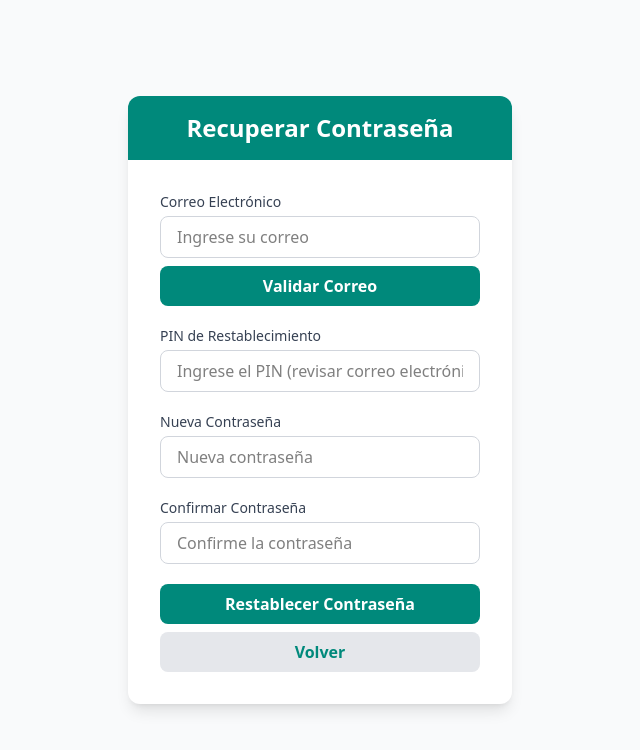
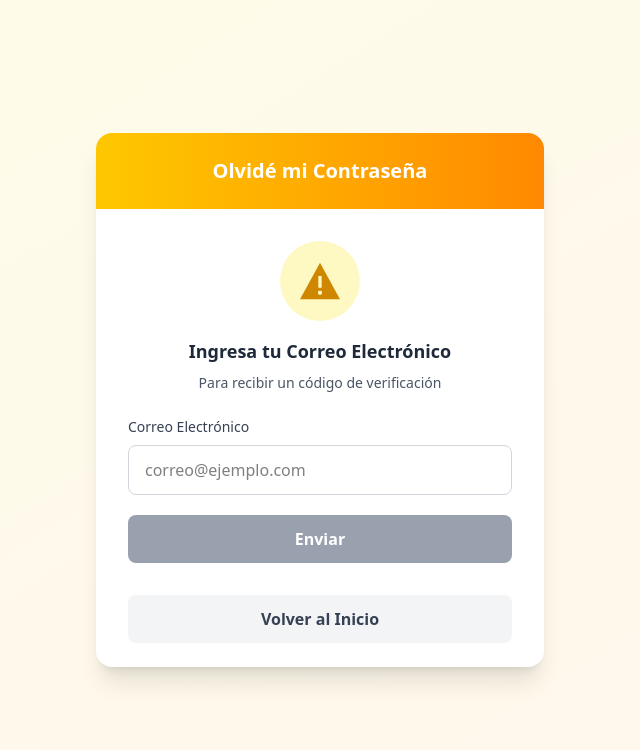
Before and after one commit to Derek-GB/IntegradorReact, a React (Vite) app: page /recuperarContrasena in a window 1280 px wide. Shown: the top 750 px of the page, without its empty margins (320-960 px from the left). Built offline with nearby package versions, Linux system fonts and the light colour scheme.

Commit message:
estandarizacion

```diff
--- a/src/hooks/Usuario/useRecuperarContrasena.js
+++ b/src/hooks/Usuario/useRecuperarContrasena.js
@@ -1,9 +1,9 @@
-
 import { useState, useEffect } from 'react';
 import { usuariosAPI } from '../../helpers/api';
 import axios from 'axios';
 
 const useRecuperarContrasena = () => {
+  const [currentStep, setCurrentStep] = useState(1);
   const [correo, setCorreo] = useState('');
   const [pin, setPin] = useState('');
   const [nuevaContrasena, setNuevaContrasena] = useState('');
@@ -13,6 +13,7 @@ const useRecuperarContrasena = () => {
   const [error, setError] = useState('');
   const [mostrarAlertaMensaje, setMostrarAlertaMensaje] = useState(false);
   const [mostrarAlertaError, setMostrarAlertaError] = useState(false);
+  const [isLoading, setIsLoading] = useState(false);
 
   useEffect(() => {
     if (mensaje) setMostrarAlertaMensaje(true);
@@ -48,9 +49,10 @@ const useRecuperarContrasena = () => {
   const validarCorreo = async () => {
     if (!correo) {
       setError("Por favor ingrese su correo.");
-      setMostrarAlertaError(true);
       return;
     }
+
+    setIsLoading(true);
     try {
       const { existe } = await usuariosAPI.validarCorreo(correo);
       if (existe) {
@@ -58,77 +60,93 @@ const useRecuperarContrasena = () => {
         const ahora = Date.now();
         if (pinInfo.correo === correo && pinInfo.expira > ahora) {
           setMensaje("PIN ya enviado recientemente. Revisa tu correo.");
-          setMostrarAlertaMensaje(true);
         } else {
           const nuevoPin = Math.floor(1000 + Math.random() * 9000).toString();
           const expira = ahora + 10 * 60 * 1000;
           localStorage.setItem('pinInfo', JSON.stringify({ pin: nuevoPin, expira, correo }));
           await enviarPinConBrevo(correo, nuevoPin);
-          setMensaje("Correo verificado y PIN enviado.");
-          setMostrarAlertaMensaje(true);
+          setMensaje("Código de verificación enviado a tu correo.");
         }
         setCorreoValido(true);
+        setCurrentStep(2);
         setError('');
-        setMostrarAlertaError(false);
       } else {
-        setCorreoValido(false);
         setError("El correo no está registrado.");
-        setMostrarAlertaError(true);
-        setMensaje('');
-        setMostrarAlertaMensaje(false);
       }
     } catch (err) {
-      setCorreoValido(false);
       setError(err.message || "Error al validar el correo.");
-      setMostrarAlertaError(true);
-      setMensaje('');
-      setMostrarAlertaMensaje(false);
+    } finally {
+      setIsLoading(false);
     }
   };
 
-  const handleSubmit = async (e) => {
-    e.preventDefault();
-    if (!correoValido) {
-      setError("Debe validar el correo primero.");
-      setMostrarAlertaError(true);
+  const verificarPin = () => {
+    const pinInfo = JSON.parse(localStorage.getItem('pinInfo') || '{}');
+    const ahora = Date.now();
+
+    if (pinInfo.correo !== correo || pinInfo.pin !== pin || ahora > pinInfo.expira) {
+      setError("El código es incorrecto o ha expirado.");
       return;
     }
-    const pinInfo = JSON.parse(localStorage.getItem('pinInfo') || '{}');
-    const ahora = Date.now();
-    if (pinInfo.correo !== correo || pinInfo.pin !== pin || ahora > pinInfo.expira) {
-      setError("El PIN es incorrecto o ha expirado. Por favor vuelva a validar su correo.");
-      setMostrarAlertaError(true);
+
+    setMensaje("Código verificado correctamente.");
+    setCurrentStep(3);
+    setError('');
+  };
+
+  const cambiarContrasena = async () => {
+    if (!nuevaContrasena || !confirmarContrasena) {
+      setError("Debe completar ambos campos de contraseña.");
       return;
     }
-    if (!nuevaContrasena || !confirmarContrasena) {
-      setError("Debe completar ambos campos de contraseña.");
-      setMostrarAlertaError(true);
+
+    if (nuevaContrasena !== confirmarContrasena) {
+      setError("Las contraseñas no coinciden.");
       return;
     }
-    if (nuevaContrasena !== confirmarContrasena) {
-      setError("Las contraseñas no coinciden.");
-      setMostrarAlertaError(true);
+
+    if (nuevaContrasena.length < 6) {
+      setError("La contraseña debe tener al menos 6 caracteres.");
       return;
     }
+
+    setIsLoading(true);
     try {
       await usuariosAPI.updateContrasena(correo, nuevaContrasena);
       setMensaje("Contraseña actualizada exitosamente.");
-      setMostrarAlertaMensaje(true);
-      setError('');
-      setMostrarAlertaError(false);
-      setCorreo('');
-      setPin('');
-      setNuevaContrasena('');
-      setConfirmarContrasena('');
-      setCorreoValido(false);
       localStorage.removeItem('pinInfo');
+      // Resetear formulario después de un tiempo
+      setTimeout(() => {
+        resetForm();
+      }, 2000);
     } catch {
       setError("No se pudo actualizar la contraseña. Intenta más tarde.");
-      setMostrarAlertaError(true);
+    } finally {
+      setIsLoading(false);
+    }
+  };
+
+  const resetForm = () => {
+    setCurrentStep(1);
+    setCorreo('');
+    setPin('');
+    setNuevaContrasena('');
+    setConfirmarContrasena('');
+    setCorreoValido(false);
+    setMensaje('');
+    setError('');
+  };
+
+  const goBackStep = () => {
+    if (currentStep > 1) {
+      setCurrentStep(currentStep - 1);
+      setError('');
+      setMensaje('');
     }
   };
 
   return {
+    currentStep,
     correo,
     setCorreo,
     pin,
@@ -142,8 +160,12 @@ const useRecuperarContrasena = () => {
     error,
     mostrarAlertaMensaje,
     mostrarAlertaError,
+    isLoading,
     validarCorreo,
-    handleSubmit,
+    verificarPin,
+    cambiarContrasena,
+    goBackStep,
+    resetForm,
     setMostrarAlertaMensaje,
     setMostrarAlertaError
   };
--- a/src/views/usuario/recuperarContrasena.jsx
+++ b/src/views/usuario/recuperarContrasena.jsx
@@ -7,6 +7,7 @@ import { toast } from 'react-hot-toast';
 const RecuperarContrasena = () => {
   const navigate = useNavigate();
   const {
+    currentStep,
     correo,
     setCorreo,
     pin,
@@ -15,16 +16,18 @@ const RecuperarContrasena = () => {
     setNuevaContrasena,
     confirmarContrasena,
     setConfirmarContrasena,
-    correoValido,
     mensaje,
     error,
     mostrarAlertaMensaje,
     mostrarAlertaError,
-    handleSubmit,
+    isLoading,
     validarCorreo,
+    verificarPin,
+    cambiarContrasena,
+    goBackStep,
+    resetForm,
     setMostrarAlertaMensaje,
     setMostrarAlertaError,
-    isLoading,
   } = useRecuperarContrasena();
 
   // Mostrar mensajes con toast
@@ -39,112 +42,221 @@ const RecuperarContrasena = () => {
     }
   }, [mostrarAlertaMensaje, mensaje, mostrarAlertaError, error]);
 
-  return (
-    <div className="min-h-screen flex items-center justify-center bg-gray-50">
-      <CustomToaster />
-      <div className="w-full max-w-sm bg-white rounded-xl shadow-lg overflow-hidden">
-        <div className="bg-[#00897B] py-4 px-6">
-          <h2 className="text-2xl font-bold text-center text-white">Recuperar Contraseña</h2>
+  const renderStep1 = () => (
+    <div className="p-8">
+      <div className="text-center mb-6">
+        <div className="bg-yellow-100 p-4 rounded-full w-20 h-20 mx-auto mb-4 flex items-center justify-center">
+          <svg className="w-10 h-10 text-yellow-600" fill="currentColor" viewBox="0 0 24 24">
+            <path d="M12 1l-12 22h24l-12-22zm-1 8h2v7h-2v-7zm1 11.25c-.69 0-1.25-.56-1.25-1.25s.56-1.25 1.25-1.25 1.25.56 1.25 1.25-.56 1.25-1.25 1.25z"/>
+          </svg>
+        </div>
+        <h3 className="text-lg font-semibold text-gray-800 mb-2">Ingresa tu Correo Electrónico</h3>
+        <p className="text-sm text-gray-600">Para recibir un código de verificación</p>
       </div>
 
-        <div className="p-8">
-          <form onSubmit={handleSubmit} className="space-y-5">
+      <form onSubmit={(e) => { e.preventDefault(); validarCorreo(); }} className="space-y-5">
         <div>
-              <label htmlFor="correo" className="block text-sm font-medium text-gray-700 mb-1">
-                Correo Electrónico
-              </label>
+          <label className="block text-sm font-medium text-gray-700 mb-2">Correo Electrónico</label>
           <input
             type="email"
-                id="correo"
-                name="correo"
-                placeholder="Ingrese su correo"
+            placeholder="correo@ejemplo.com"
             value={correo}
             onChange={(e) => setCorreo(e.target.value)}
+            disabled={isLoading}
+            className="w-full px-4 py-3 border border-gray-300 rounded-lg focus:outline-none focus:ring-2 focus:ring-yellow-500 transition"
             required
-                disabled={isLoading} // Opcional, evitar cambios mientras carga
-                className="w-full px-4 py-2 border border-gray-300 rounded-lg focus:outline-none focus:ring-2 focus:ring-[#00897B] transition"
           />
+        </div>
+
+        <button
+          type="submit"
+          disabled={isLoading || !correo}
+          className={`w-full py-3 rounded-lg text-white font-semibold transition ${
+            isLoading || !correo
+              ? 'bg-gray-400 cursor-not-allowed'
+              : 'bg-yellow-500 hover:bg-yellow-600'
+          }`}
+        >
+          {isLoading ? 'Enviando...' : 'Enviar'}
+        </button>
+      </form>
+    </div>
+  );
+
+  const renderStep2 = () => (
+    <div className="p-8">
+      <div className="text-center mb-6">
+        <div className="bg-yellow-100 p-4 rounded-full w-20 h-20 mx-auto mb-4 flex items-center justify-center">
+          <svg className="w-10 h-10 text-yellow-600" fill="currentColor" viewBox="0 0 24 24">
+            <path d="M12 2C6.48 2 2 6.48 2 12s4.48 10 10 10 10-4.48 10-10S17.52 2 12 2zM4 12c0-4.41 3.59-8 8-8 1.85 0 3.55.63 4.9 1.69L5.69 16.9C4.63 15.55 4 13.85 4 12zm8 8c-1.85 0-3.55-.63-4.9-1.69L18.31 7.1C19.37 8.45 20 10.15 20 12c0 4.41-3.59 8-8 8z"/>
+          </svg>
+        </div>
+        <h3 className="text-lg font-semibold text-gray-800 mb-2">Verifica tu Correo</h3>
+        <p className="text-sm text-gray-600">Ingresa el código de 4 dígitos enviado a</p>
+        <p className="text-sm font-medium text-gray-800">{correo}</p>
+      </div>
+
+      <form onSubmit={(e) => { e.preventDefault(); verificarPin(); }} className="space-y-5">
+        <div>
+          <div className="flex justify-center space-x-2 mb-4">
+            {[0, 1, 2, 3].map((index) => (
+              <input
+                key={index}
+                type="text"
+                maxLength="1"
+                value={pin[index] || ''}
+                onChange={(e) => {
+                  const newPin = pin.split('');
+                  newPin[index] = e.target.value;
+                  setPin(newPin.join(''));
+
+                  // Auto-focus next input
+                  if (e.target.value && index < 3) {
+                    const nextInput = e.target.parentNode.children[index + 1];
+                    if (nextInput) nextInput.focus();
+                  }
+                }}
+                className="w-12 h-12 text-center text-xl font-bold border-2 border-gray-300 rounded-lg focus:outline-none focus:ring-2 focus:ring-yellow-500"
+              />
+            ))}
+          </div>
+        </div>
+
+        <div className="text-center">
           <button
             type="button"
+            className="text-yellow-600 text-sm hover:underline"
             onClick={validarCorreo}
             disabled={isLoading}
-                className={`w-full mt-2 py-2 rounded-lg text-white font-semibold transition
-                  ${isLoading ? 'bg-[#00796B] opacity-70 cursor-not-allowed' : 'bg-[#00897B] hover:bg-[#00796B]'}`}
           >
-                {isLoading ? 'Validando...' : 'Validar Correo'}
+            Reenviar Código
           </button>
         </div>
 
+        <button
+          type="submit"
+          disabled={pin.length !== 4}
+          className={`w-full py-3 rounded-lg text-white font-semibold transition ${
+            pin.length !== 4
+              ? 'bg-gray-400 cursor-not-allowed'
+              : 'bg-yellow-500 hover:bg-yellow-600'
+          }`}
+        >
+          Verificar
+        </button>
+      </form>
+    </div>
+  );
+
+  const renderStep3 = () => (
+    <div className="p-8">
+      <div className="text-center mb-6">
+        <div className="bg-yellow-100 p-4 rounded-full w-20 h-20 mx-auto mb-4 flex items-center justify-center">
+          <svg className="w-10 h-10 text-yellow-600" fill="currentColor" viewBox="0 0 24 24">
+            <path d="M9 12l2 2 4-4m6 2a9 9 0 11-18 0 9 9 0 0118 0z"/>
+          </svg>
+        </div>
+        <h3 className="text-lg font-semibold text-gray-800 mb-2">Crear Nueva Contraseña</h3>
+        <p className="text-sm text-gray-600">Tu nueva contraseña debe ser diferente de la anterior</p>
+      </div>
+
+      <form onSubmit={(e) => { e.preventDefault(); cambiarContrasena(); }} className="space-y-5">
         <div>
-              <label htmlFor="pin" className="block text-sm font-medium text-gray-700 mb-1">
-                PIN de Restablecimiento
-              </label>
+          <label className="block text-sm font-medium text-gray-700 mb-2">Nueva Contraseña</label>
           <input
-                type="text"
-                id="pin"
-                name="pin"
-                placeholder="Ingrese el PIN (revisar correo electrónico)"
-                value={pin}
-                onChange={(e) => setPin(e.target.value)}
-                disabled={!correoValido || isLoading}
+            type="password"
+            placeholder="••••••••••••"
+            value={nuevaContrasena}
+            onChange={(e) => setNuevaContrasena(e.target.value)}
+            disabled={isLoading}
+            className="w-full px-4 py-3 border border-gray-300 rounded-lg focus:outline-none focus:ring-2 focus:ring-yellow-500 transition"
             required
-                className="w-full px-4 py-2 border border-gray-300 rounded-lg focus:outline-none focus:ring-2 focus:ring-[#00897B] transition"
           />
         </div>
 
         <div>
-              <label htmlFor="nuevaContrasena" className="block text-sm font-medium text-gray-700 mb-1">
-                Nueva Contraseña
-              </label>
+          <label className="block text-sm font-medium text-gray-700 mb-2">Confirmar Contraseña</label>
           <input
             type="password"
-                id="nuevaContrasena"
-                name="nuevaContrasena"
-                placeholder="Nueva contraseña"
-                value={nuevaContrasena}
-                onChange={(e) => setNuevaContrasena(e.target.value)}
-                disabled={!correoValido || isLoading}
+            placeholder="••••••••••••"
+            value={confirmarContrasena}
+            onChange={(e) => setConfirmarContrasena(e.target.value)}
+            disabled={isLoading}
+            className="w-full px-4 py-3 border border-gray-300 rounded-lg focus:outline-none focus:ring-2 focus:ring-yellow-500 transition"
             required
-                className="w-full px-4 py-2 border border-gray-300 rounded-lg focus:outline-none focus:ring-2 focus:ring-[#00897B] transition"
           />
         </div>
 
-            <div>
-              <label htmlFor="confirmarContrasena" className="block text-sm font-medium text-gray-700 mb-1">
-                Confirmar Contraseña
-              </label>
-              <input
-                type="password"
-                id="confirmarContrasena"
-                name="confirmarContrasena"
-                placeholder="Confirme la contraseña"
-                value={confirmarContrasena}
-                onChange={(e) => setConfirmarContrasena(e.target.value)}
-                disabled={!correoValido || isLoading}
-                required
-                className="w-full px-4 py-2 border border-gray-300 rounded-lg focus:outline-none focus:ring-2 focus:ring-[#00897B] transition"
-              />
+        <div className="text-center">
+          <button
+            type="button"
+            className="text-yellow-600 text-sm hover:underline"
+            onClick={resetForm}
+          >
+            Cambiar Contraseña
+          </button>
         </div>
 
-            <div className="flex flex-col gap-2 mt-4">
         <button
           type="submit"
-                disabled={!correoValido || isLoading}
-                className={`w-full py-2 rounded-lg text-white font-semibold transition
-                  ${isLoading ? 'bg-[#00796B] opacity-70 cursor-not-allowed' : 'bg-[#00897B] hover:bg-[#00796B]'}`}
+          disabled={isLoading || !nuevaContrasena || !confirmarContrasena}
+          className={`w-full py-3 rounded-lg text-white font-semibold transition ${
+            isLoading || !nuevaContrasena || !confirmarContrasena
+              ? 'bg-gray-400 cursor-not-allowed'
+              : 'bg-yellow-500 hover:bg-yellow-600'
+          }`}
         >
-                {isLoading ? 'Restableciendo...' : 'Restablecer Contraseña'}
+          {isLoading ? 'Guardando...' : 'Guardar'}
         </button>
+      </form>
+    </div>
+  );
+
+  const getStepTitle = () => {
+    switch (currentStep) {
+      case 1: return 'Olvidé mi Contraseña';
+      case 2: return 'Verificar tu Correo';
+      case 3: return 'Crear Nueva Contraseña';
+      default: return 'Recuperar Contraseña';
+    }
+  };
+
+  return (
+    <div className="min-h-screen flex items-center justify-center bg-gradient-to-br from-yellow-50 to-orange-50">
+      <CustomToaster />
+      <div className="w-full max-w-md bg-white rounded-2xl shadow-xl overflow-hidden">
+        <div className="bg-gradient-to-r from-yellow-400 to-orange-400 py-6 px-6">
+          <div className="flex items-center justify-between">
+            {currentStep > 1 && (
+              <button
+                onClick={goBackStep}
+                className="text-white hover:text-yellow-100 transition"
+              >
+                <svg className="w-6 h-6" fill="none" stroke="currentColor" viewBox="0 0 24 24">
+                  <path strokeLinecap="round" strokeLinejoin="round" strokeWidth={2} d="M15 19l-7-7 7-7" />
+                </svg>
+              </button>
+            )}
+            <h2 className="text-xl font-bold text-white text-center flex-1">
+              {getStepTitle()}
+            </h2>
+            {currentStep > 1 && <div className="w-6"></div>}
+          </div>
+        </div>
+
+        {currentStep === 1 && renderStep1()}
+        {currentStep === 2 && renderStep2()}
+        {currentStep === 3 && renderStep3()}
+
+        <div className="px-8 pb-6">
           <button
             type="button"
-                className="w-full py-2 rounded-lg bg-gray-200 text-[#00897B] font-semibold hover:bg-gray-300 transition"
+            className="w-full py-3 rounded-lg bg-gray-100 text-gray-700 font-semibold hover:bg-gray-200 transition"
             onClick={() => navigate('/')}
             disabled={isLoading}
           >
-                Volver
+            Volver al Inicio
           </button>
-            </div>
-          </form>
         </div>
       </div>
     </div>
```
Lines whose indentation alone changed are shown as unchanged.
